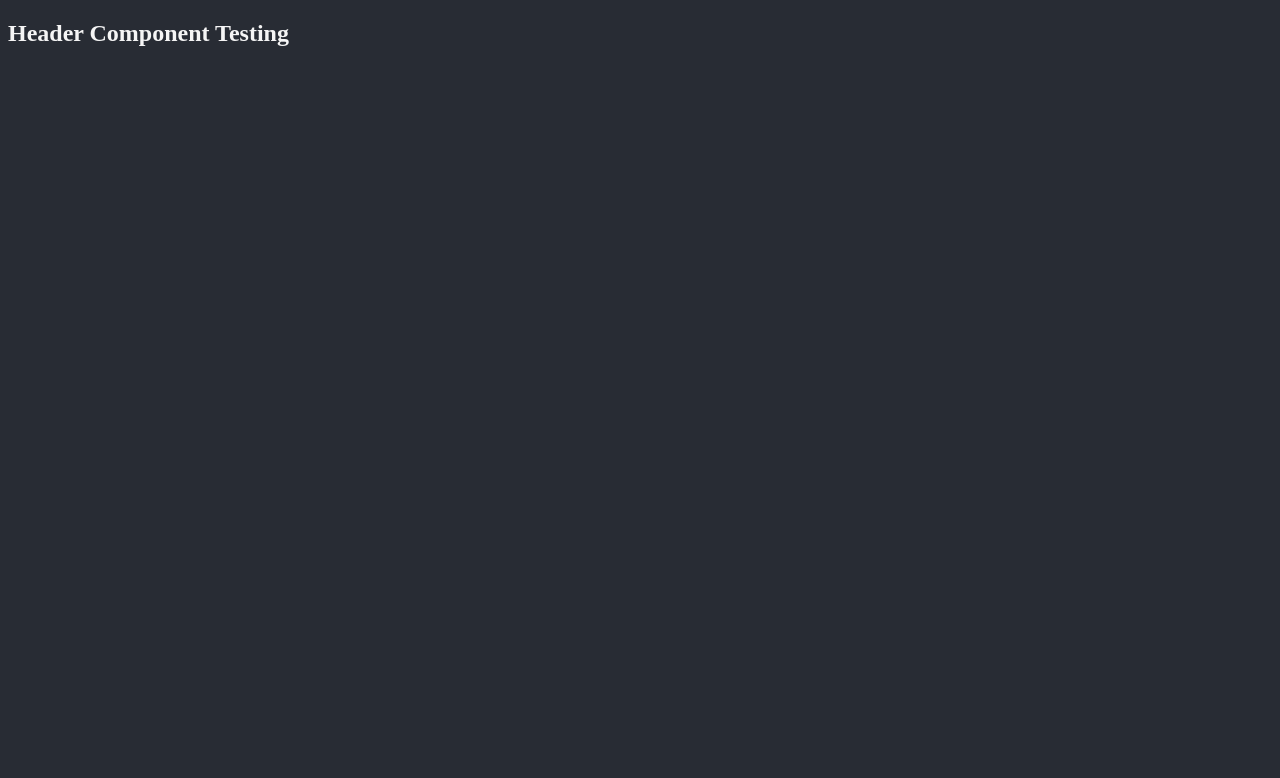
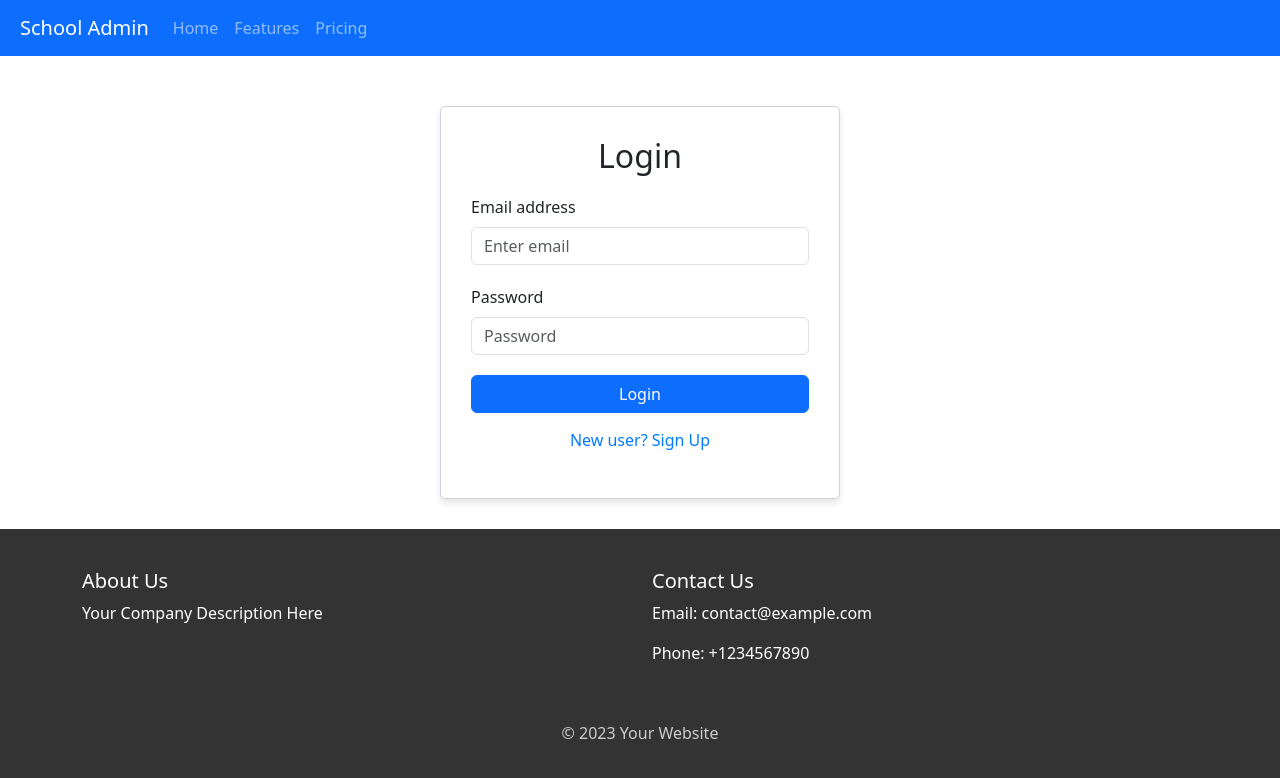
Before and after one commit to DMRam/school, a React (Create React App) app in the folder school-react-app/: page / in a window 1280 px wide. Shown: the top 778 px of the page. Built offline with nearby package versions, Linux system fonts and the light colour scheme.

Commit message:
login - footer

```diff
--- a/school-react-app/package.json
+++ b/school-react-app/package.json
@@ -10,7 +10,9 @@
     "@types/node": "^16.18.68",
     "@types/react": "^18.2.43",
     "@types/react-dom": "^18.2.17",
+    "bootstrap": "^5.3.2",
     "react": "^18.2.0",
+    "react-bootstrap": "^2.9.1",
     "react-dom": "^18.2.0",
     "react-scripts": "5.0.1",
     "typescript": "^4.9.5",
--- a/school-react-app/public/index.html
+++ b/school-react-app/public/index.html
@@ -24,6 +24,14 @@
       work correctly both with client-side routing and a non-root public URL.
       Learn how to configure a non-root public URL by running `npm run build`.
     -->
+
+    <!-- Bootstrap -->
+    <link
+      rel="stylesheet"
+      href="https://cdn.jsdelivr.net/npm/bootstrap@5.3.0/dist/css/bootstrap.min.css"
+      integrity="sha384-9ndCyUaIbzAi2FUVXJi0CjmCapSmO7SnpJef0486qhLnuZ2cdeRhO02iuK6FUUVM"
+      crossorigin="anonymous"
+    />
     <title>React App</title>
   </head>
   <body>
--- a/school-react-app/src/App.tsx
+++ b/school-react-app/src/App.tsx
@@ -1,11 +1,17 @@
 import React from 'react'
+import { AuthenticationScreen } from './components/content/auth/AuthenticationScreen'
+import { FooterComp } from './components/footer/FooterComp'
 import { HeaderComp } from './components/header/HeaderComp'
 
 export const App = () => {
   return (
-    <div>
+    <>
 
       <HeaderComp />
-    </div>
+      <div>
+        <AuthenticationScreen />
+      </div>
+      <FooterComp />
+    </>
   )
 }
--- /dev/null
+++ b/school-react-app/src/components/content/auth/AuthenticationScreen.tsx
@@ -0,0 +1,49 @@
+import React, { useState } from 'react';
+import { Container, Form, Button } from 'react-bootstrap';
+import 'bootstrap/dist/css/bootstrap.min.css';
+import './auth_form_styles.css'; // Custom CSS file for styling (create this file)
+
+export const AuthenticationScreen = () => {
+  const [isLogin, setIsLogin] = useState(true); // To toggle between login/signup forms
+
+  const handleSubmit = (e:any) => {
+    e.preventDefault();
+    // Handle login or signup submission here
+    // You can access the form data using the state or refs
+    // For demo purposes, we're not performing actual login/signup
+  };
+
+  return (
+    <Container>
+      <div className="auth-form">
+        <h2>{isLogin ? 'Login' : 'Sign Up'}</h2>
+        <Form onSubmit={handleSubmit}>
+          <Form.Group controlId="formBasicEmail">
+            <Form.Label>Email address</Form.Label>
+            <Form.Control type="email" placeholder="Enter email" />
+          </Form.Group>
+
+          <Form.Group controlId="formBasicPassword">
+            <Form.Label>Password</Form.Label>
+            <Form.Control type="password" placeholder="Password" />
+          </Form.Group>
+
+          {!isLogin && (
+            <Form.Group controlId="formBasicPasswordConfirmation">
+              <Form.Label>Confirm Password</Form.Label>
+              <Form.Control type="password" placeholder="Confirm Password" />
+            </Form.Group>
+          )}
+
+          <Button variant="primary" type="submit">
+            {isLogin ? 'Login' : 'Sign Up'}
+          </Button>
+
+          <p onClick={() => setIsLogin(!isLogin)}>
+            {isLogin ? 'New user? Sign Up' : 'Already a user? Login'}
+          </p>
+        </Form>
+      </div>
+    </Container>
+  );
+};
--- /dev/null
+++ b/school-react-app/src/components/content/auth/auth_form_styles.css
@@ -0,0 +1,53 @@
+/* AuthForm.css */
+.auth-form {
+  margin-top: 50px;
+  margin-bottom: 30px;
+  max-width: 400px;
+  margin-left: auto;
+  margin-right: auto;
+  padding: 30px;
+  border: 1px solid #ced4da;
+  border-radius: 5px;
+  box-shadow: 0 4px 6px rgba(0, 0, 0, 0.1);
+  background-color: #fff;
+}
+
+.auth-form h2 {
+  text-align: center;
+  margin-bottom: 20px;
+}
+
+.auth-form p {
+  text-align: center;
+  cursor: pointer;
+  color: #007bff;
+  margin-top: 15px;
+}
+
+/* Style for form fields */
+.auth-form .form-control {
+  margin-bottom: 20px;
+}
+
+/* Style for submit button */
+.auth-form .btn-primary {
+  width: 100%;
+}
+
+/* Style for link to toggle between login and signup */
+.auth-form .toggle-link {
+  text-align: center;
+  margin-top: 15px;
+  font-size: 14px;
+  color: #555;
+}
+
+.auth-form .toggle-link span {
+  cursor: pointer;
+  color: #007bff;
+  font-weight: bold;
+}
+
+.auth-form .toggle-link span:hover {
+  text-decoration: underline;
+}
--- /dev/null
+++ b/school-react-app/src/components/footer/FooterComp.tsx
@@ -0,0 +1,27 @@
+import React from 'react';
+import { Container, Row, Col } from 'react-bootstrap';
+import 'bootstrap/dist/css/bootstrap.min.css';
+import './footer_styles.css'; // Custom CSS file for styling (create this file)
+
+export const FooterComp = () => {
+  return (
+    <footer className="footer">
+      <Container>
+        <Row>
+          <Col md={6} className="footer-column">
+            <h5>About Us</h5>
+            <p>Your Company Description Here</p>
+          </Col>
+          <Col md={6} className="footer-column">
+            <h5>Contact Us</h5>
+            <p>Email: contact@example.com</p>
+            <p>Phone: +1234567890</p>
+          </Col>
+        </Row>
+      </Container>
+      <div className="footer-bottom">
+        <p>&copy; {new Date().getFullYear()} Your Website</p>
+      </div>
+    </footer>
+  );
+};
--- /dev/null
+++ b/school-react-app/src/components/footer/footer_styles.css
@@ -0,0 +1,21 @@
+/* Footer.css */
+.footer {
+  margin-top: 30px;
+  background-color: #333;
+  color: #fff;
+  padding: 40px 0;
+}
+
+.footer-column {
+  margin-bottom: 20px;
+}
+
+.footer h5 {
+  color: #fff;
+}
+
+.footer-bottom {
+  text-align: center;
+  padding-top: 20px;
+  color: #ccc;
+}
--- a/school-react-app/src/components/header/HeaderComp.tsx
+++ b/school-react-app/src/components/header/HeaderComp.tsx
@@ -1,8 +1,23 @@
 import React from 'react'
-
+import { Container, Nav, Navbar } from 'react-bootstrap'
+import './navbar_styles.css'
 export const HeaderComp = () => {
     return (
-        <div>
-            <h2>Header Component Testing </h2></div>
+        <>
+
+
+            <Navbar bg="primary" data-bs-theme="dark">
+
+                <Navbar.Brand className="ml-lg-4" href="#home">School Admin</Navbar.Brand>
+                <Nav className="me-auto">
+                    <Nav.Link href="#home">Home</Nav.Link>
+                    <Nav.Link href="#features">Features</Nav.Link>
+                    <Nav.Link href="#pricing">Pricing</Nav.Link>
+                </Nav>
+
+            </Navbar>
+
+
+        </>
     )
 }
--- /dev/null
+++ b/school-react-app/src/components/header/navbar_styles.css
@@ -0,0 +1,5 @@
+@media (min-width: 992px) {
+  .navbar .navbar-brand {
+    margin-left: 20px; /* Adjust the left margin as needed */
+  }
+}
```
Also changed, not shown: 1 other file (tests, documents, lock files or other folders).
